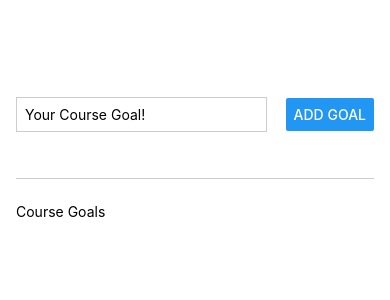
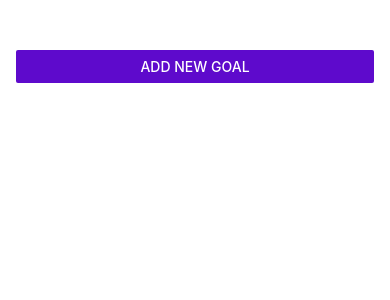
Before and after one commit to Yanters/React-Native, a React Native app: screen / in a window 390 px wide. Shown: the top 300 px of the page. Built offline with nearby package versions, Linux system fonts and the light colour scheme.

Commit message:
moved input goal into modal

```diff
--- a/App.js
+++ b/App.js
@@ -1,16 +1,18 @@
-import { StyleSheet, Text, View, FlatList } from 'react-native';
+import { StyleSheet, Text, View, FlatList, Button } from 'react-native';
 import React, { useState } from 'react';
 import GoalItem from './components/GoalItem';
 import GoalInput from './components/GoalInput';
 
 export default function App() {
   const [courseGoals, setCourseGoals] = useState([]);
+  const [isModalVisible, setIsModalVisible] = useState(false);
 
   const addGoalHandler = (enteredGoal) => {
     setCourseGoals((currentGoals) => [
       ...currentGoals,
       { text: enteredGoal, id: Math.random().toString() },
     ]);
+    closeModalHandler();
   };
 
   const removeGoalHandler = (goalId) => {
@@ -19,11 +21,23 @@ export default function App() {
     });
   };
 
+  const openModalHandler = () => {
+    setIsModalVisible(true);
+  };
+
+  const closeModalHandler = () => {
+    setIsModalVisible(false);
+  };
+
   return (
     <View style={styles.appContainer}>
-      <GoalInput onAddGoal={addGoalHandler} />
+      <Button title='Add New Goal' color='#5e0acc' onPress={openModalHandler} />
+      <GoalInput
+        visible={isModalVisible}
+        onAddGoal={addGoalHandler}
+        onCancel={closeModalHandler}
+      />
       <View style={styles.goalsContainer}>
-        <Text>Course Goals</Text>
         <FlatList
           data={courseGoals}
           renderItem={(itemData) => {
--- a/components/GoalInput.js
+++ b/components/GoalInput.js
@@ -1,4 +1,4 @@
-import { View, TextInput, Button, StyleSheet } from 'react-native';
+import { View, TextInput, Button, StyleSheet, Modal } from 'react-native';
 import { useState } from 'react';
 
 const GoalInput = (props) => {
@@ -14,6 +14,7 @@ const GoalInput = (props) => {
   };
 
   return (
+    <Modal visible={props.visible} animationType='fade'>
       <View style={styles.inputContainer}>
         <TextInput
           style={styles.textInput}
@@ -21,8 +22,16 @@ const GoalInput = (props) => {
           onChangeText={goalInputHandler}
           value={enteredGoal}
         />
+        <View style={styles.buttonContainer}>
+          <View style={styles.button}>
             <Button title='ADD GOAL' onPress={addGoalHandler} />
           </View>
+          <View style={styles.button}>
+            <Button title='Cancel' color='#ff3825' onPress={props.onCancel} />
+          </View>
+        </View>
+      </View>
+    </Modal>
   );
 };
 
@@ -31,18 +40,25 @@ export default GoalInput;
 const styles = StyleSheet.create({
   inputContainer: {
     flex: 1,
-    flexDirection: 'row',
-    justifyContent: 'space-between',
+    justifyContent: 'center',
     alignItems: 'center',
     marginBottom: 24,
+    padding: 16,
     borderBottomWidth: 1,
     borderBottomColor: '#ccc',
   },
   textInput: {
     borderWidth: 1,
     borderColor: '#ccc',
-    width: '70%',
-    marginRight: 8,
+    width: '100%',
     padding: 8,
   },
+  buttonContainer: {
+    marginTop: 8,
+    flexDirection: 'row',
+  },
+  button: {
+    width: 100,
+    marginHorizontal: 8,
+  },
 });
```
Lines whose indentation alone changed are shown as unchanged.
